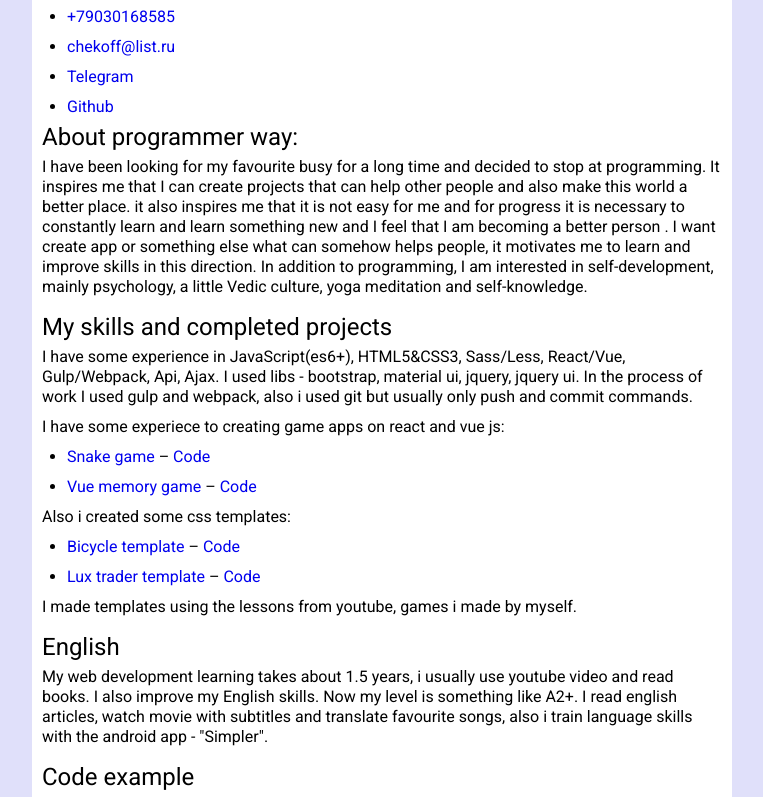
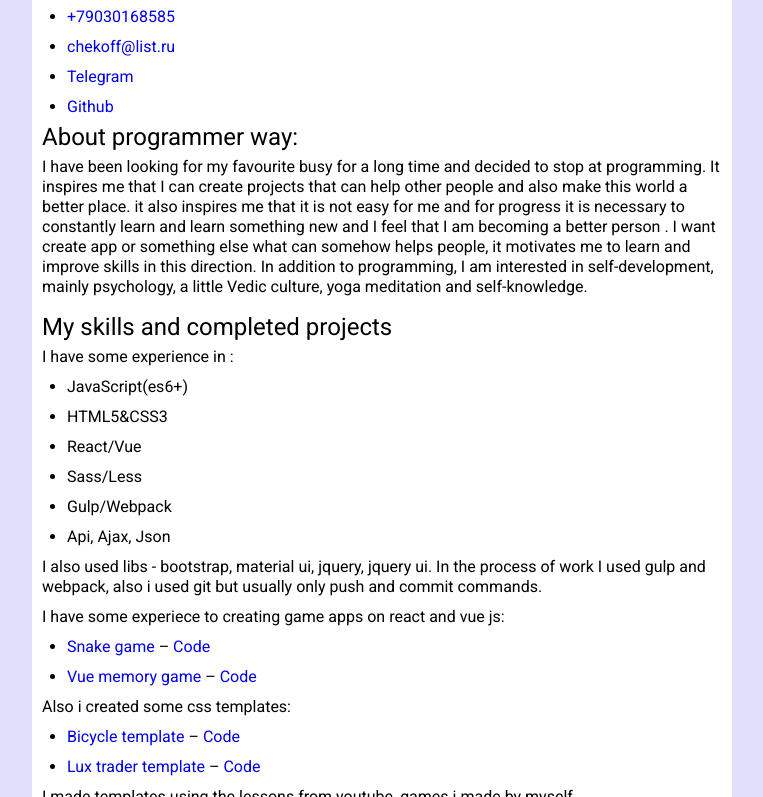
Before and after one commit to MikhailChekov/rsschool-cv, a plain HTML site: page index.html in a window 1280 px wide. Shown: the part 488-1285 px from the top of the page, without its empty margins (258-1021 px from the left). Drawn offline with Linux system fonts and the light colour scheme.

Commit message:
refactor: wrap skills to list tags

```diff
--- a/index.html
+++ b/index.html
@@ -10,6 +10,7 @@
   <link rel="stylesheet" href="css/index.min.css">
   <title>Mikhail Chekov Cv</title>
 </head>
+
 <body>
   <div class="wrapper">
     <main class="page">
@@ -71,9 +72,16 @@
         </section>
         <section id="skills" class="skills">
           <h3 class="h3">My skills and completed projects</h3>
-          <p>I have some experience in JavaScript(es6+), HTML5&CSS3, Sass/Less, React/Vue, Gulp/Webpack, Api,
-            Ajax.
-            I used libs - bootstrap, material ui, jquery, jquery ui.
+          <p>I have some experience in :</p>
+          <ul>
+            <li>JavaScript(es6+)</li>
+            <li>HTML5&CSS3</li>
+            <li>React/Vue</li>
+            <li>Sass/Less</li>
+            <li>Gulp/Webpack</li>
+            <li>Api, Ajax, Json</li>
+          </ul>
+          <p>I also used libs - bootstrap, material ui, jquery, jquery ui.
             In the process of work I used gulp and webpack, also i used git but usually only push and commit
             commands.</p>
 
@@ -149,5 +157,7 @@
       </div>
     </main>
   </div>
+  <script src="js/index.min.js"></script>
 </body>
+
 </html>
```
